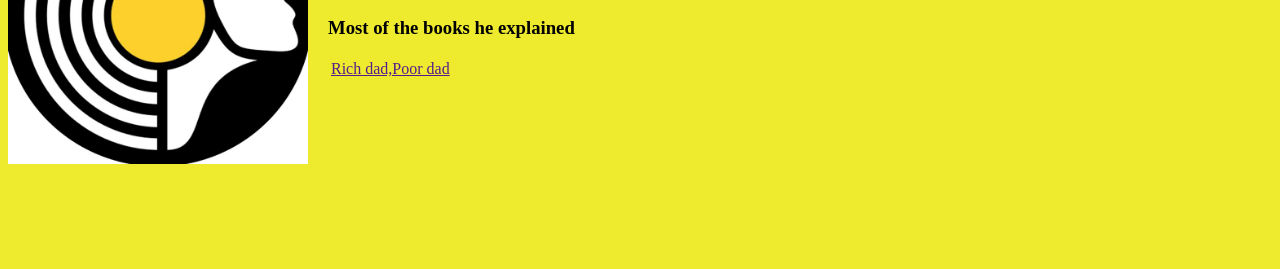
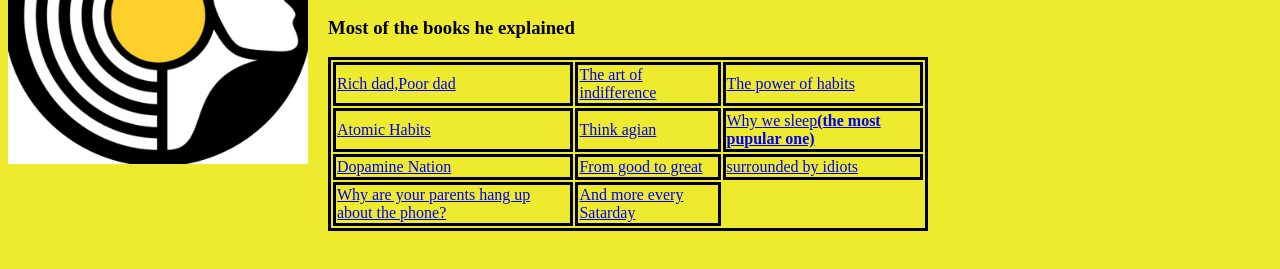
Before and after one commit to wafaadam548-bot/Project.9, a plain HTML site: page index.html in a window 1280 px wide. Shown: the part 263-532 px from the top of the page. Drawn offline with Linux system fonts and the light colour scheme.

Commit message:
add table and add some console

```diff
--- a/index.html
+++ b/index.html
@@ -24,11 +24,44 @@
     <h3> <a href="https://www.youtube.com/@Dupamicaffeine/shorts">Dupamicaffeine</a>
     </h3>
     <h3>Most of the books he explained </h3>
-    <table>
+    <table style="width: 600px; height: 100px;">
       <tbody>
         <tr>
-          <td><a href="">Rich dad,Poor dad</a></td>
+          <td><a href="https://www.youtube.com/watch?v=aI4PkxmYtxs&list=PLLIdqKBo7F-r8jqXSCSlrGs0IaDoaQFDq">
+            Rich dad,Poor dad</a></td>
+        <td><a href="https://www.youtube.com/watch?v=yJFjFu1h128&list=PLLIdqKBo7F-ox1pEicNnE_Jqg48PPn5nW">
+          The art of indifference
+        </a>
+          </td>
+          <td><a href="https://www.youtube.com/watch?v=MDXe80Wrke0&list=PLLIdqKBo7F-q5rvHjA0Ofh7lSMl13om3C">
+            The power of habits
+          </a></td>
         </tr>
+        <tr>
+          <td><a href="https://www.youtube.com/watch?v=ULZ5RypImrQ&list=PLLIdqKBo7F-rd94EUt3rDI-2NMpu5mGF_">
+          Atomic Habits
+        </a></td>
+      <td><a href="https://www.youtube.com/watch?v=v_q_RRLfMVQ&list=PLLIdqKBo7F-psknEL2NTXM5p7HCzk0mTy">
+        Think agian
+      </a></td>
+      <td><a href="https://www.youtube.com/watch?v=4iHDSVLksA4&list=PLLIdqKBo7F-oO79O8uwFAdnzBIbBJM_gs">
+        Why we sleep<b>(the most pupular one)</b></a></td>
+    </tr>
+    <tr>
+      <td><a href="https://www.youtube.com/watch?v=8z8Kyk1fweI&list=PLLIdqKBo7F-qOxdTggp71i1lWpGfACCgh">
+        Dopamine Nation
+      </a></td>
+      <td><a href="https://www.youtube.com/watch?v=70pxiiuxdYw&list=PLLIdqKBo7F-qvhJKyiXzIH_lDchToIVf7">
+        From good to great</a></td>
+        <td><a href="https://www.youtube.com/watch?v=_4E9CsaUFeI&list=PLLIdqKBo7F-rpaVN1bso9jI3TMLoLAD5k">
+          surrounded by idiots</a></td>
+    </tr>
+    <tr>
+      <td><a href="https://www.youtube.com/watch?v=3g9sVD2TeEw&list=PLLIdqKBo7F-pARJ4WnVLPF7ZJ8EWYgMQw">
+        Why are your parents hang up about the phone?</a></td>
+        <td><a href="https://www.youtube.com/@Dupamicaffeine/playlists">
+          And more every Satarday</a></td>
+    </tr>
       </tbody>
     </table>
 
--- a/main.js
+++ b/main.js
@@ -3,23 +3,22 @@
     //window.alert("hellow  in this web have funn my frendo");
     //document.write("hellow ");
     //the console is the ptogrammer page
-    console.log("%cwafa ya bt","color:red;font-size:40px");
-    console.error("don't forget your prayer");
-console.table(["table","osman","asma"]);
-var myname ="wafa";//var=varyables there is also let and conset are the same as var
-console.log("my name"+ myname);
+    console.log("%cDupamecaifen","color:red;font-size:40px");
+    console.error("Don't forget to add java scrept to the main page");
+console.table(["what is the web about","most pupular books","more about naser"]);
+var myname ="naser";//var=varyables there is also let and conset are the same as var
+console.log("some info about "+ myname);
 //we also have data type intro
-console.log("wafa");
-let a ="wafaadam";
-let b="noreen";
+let a =" source";
+let b="dupamecafien";
 //document.write(a+" " +b);
 
-console.log(typeof"wafa");//string
+console.log(typeof"dupamecafien");//string
 //we can write the /n to let one line and / for space
-console.log("16");
+console.log("30");
 console.log(typeof 16);//number
-console.log(typeof ["wafa","adam","noreen"]);//Array
-console.log( typeof {name:"wafa",age:"16",contory:"sud"});//object
+console.log(typeof ["NAser","dupamecafien","nothe channele"]);//Array
+console.log( typeof {name:"NAser",age:30 ,contory:"suaid"});//object
 console.log(typeof true);
 
 
--- a/style.css
+++ b/style.css
@@ -1 +1,2 @@
 body{background-color: #eeeb2f; color: rgb(0, 0, 0);}
+table,tr,td{border:solid black ;}
```
